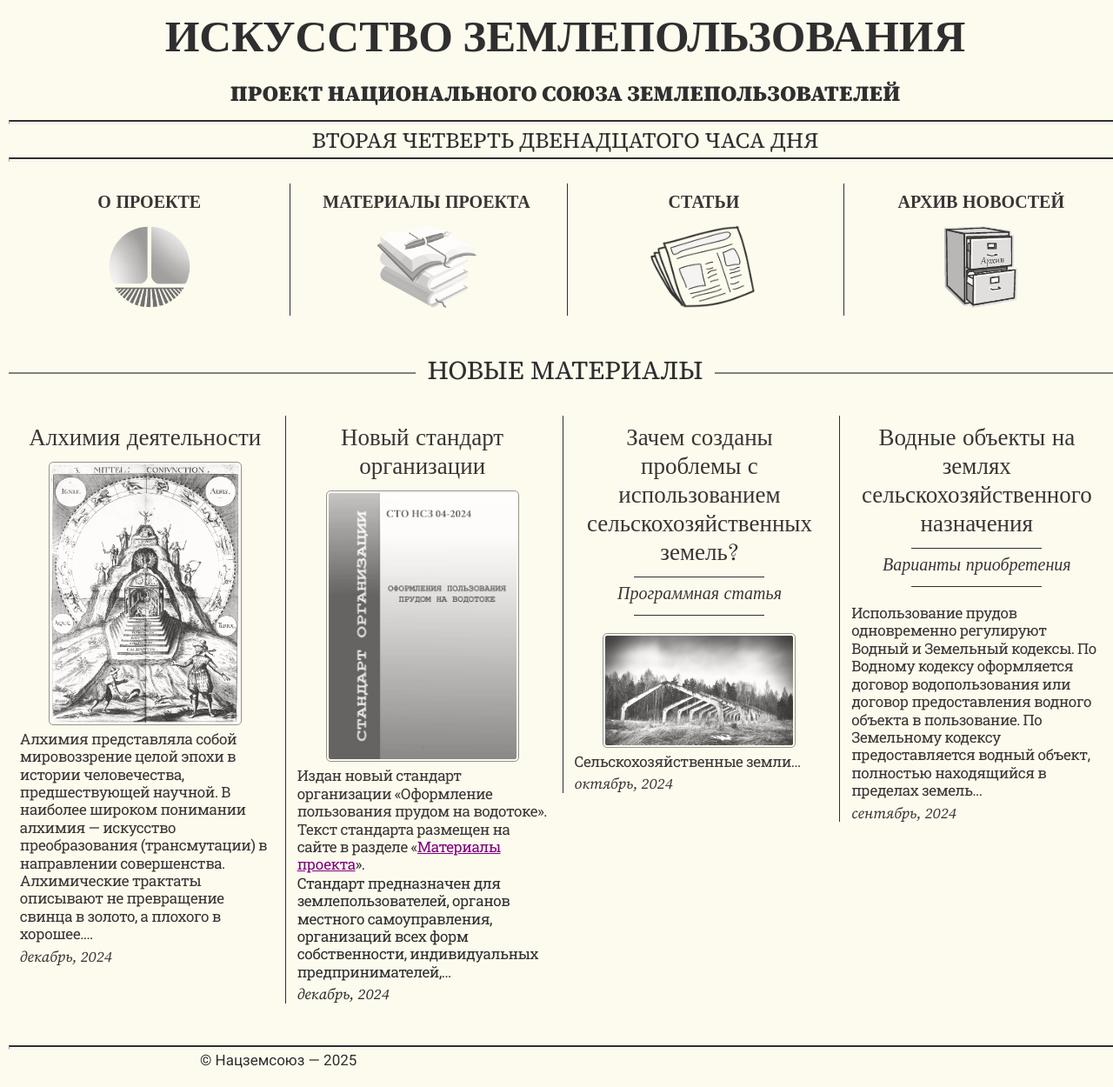
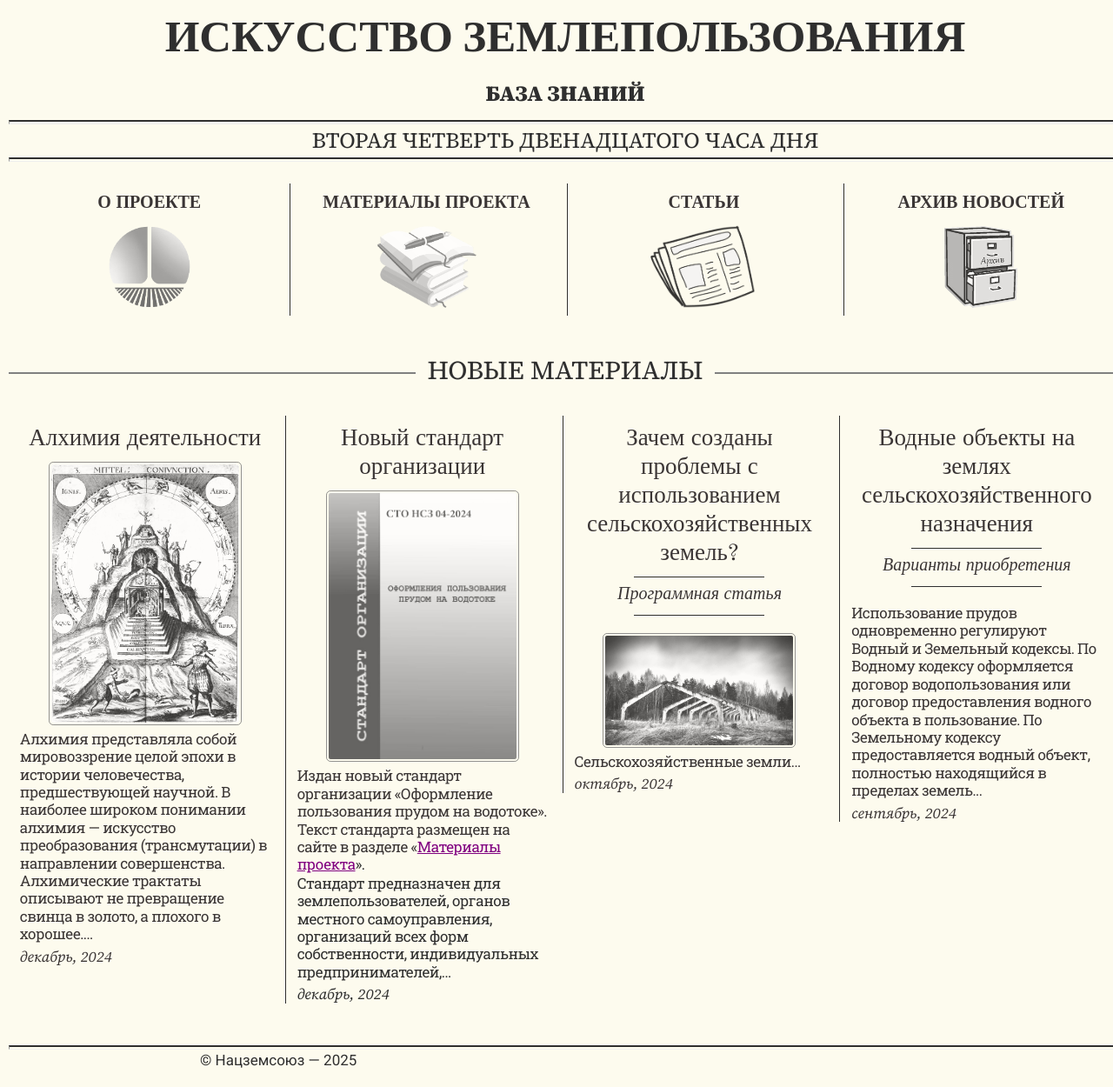
Before and after one commit to SergSi/land-use-art, a Jekyll site: the page built from index.md, in a window 1280 px wide. Shown: the whole page at 87% size. Built offline with Jekyll 4.4.1, drawn with Linux system fonts in a browser that asks for light colours; some web fonts are replaced.

Commit message:
Update _config.yml

```diff
--- a/_config.yml
+++ b/_config.yml
@@ -1,6 +1,6 @@
 title: Искусство землепользования
 description: землепользование, межевание, полный и точный кадастр недвижимости
-subtitle: Проект Национального союза землепользователей
+subtitle: База знаний
 location: Москва
 date: true
 count_post: 4
```
